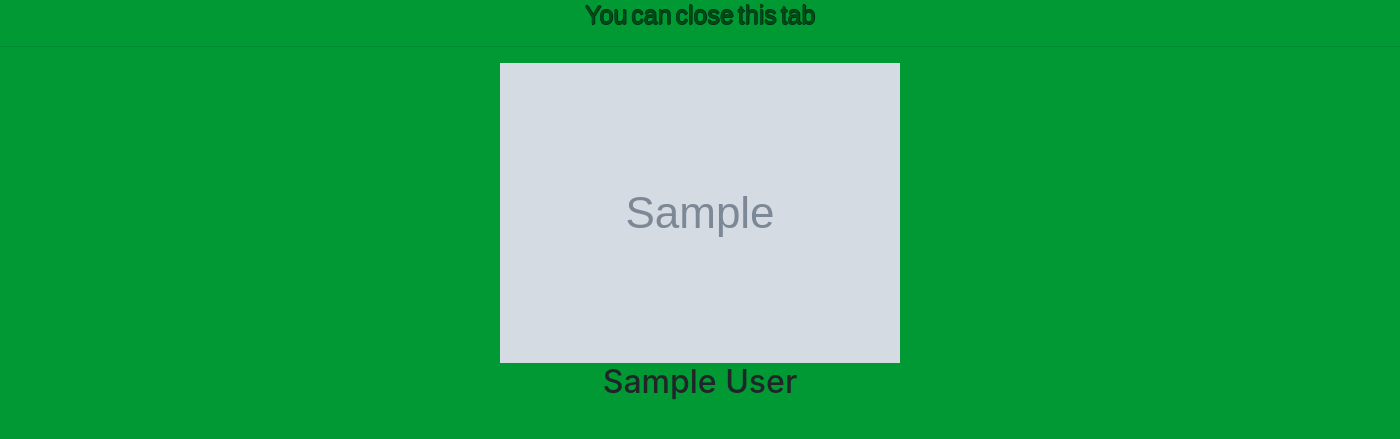
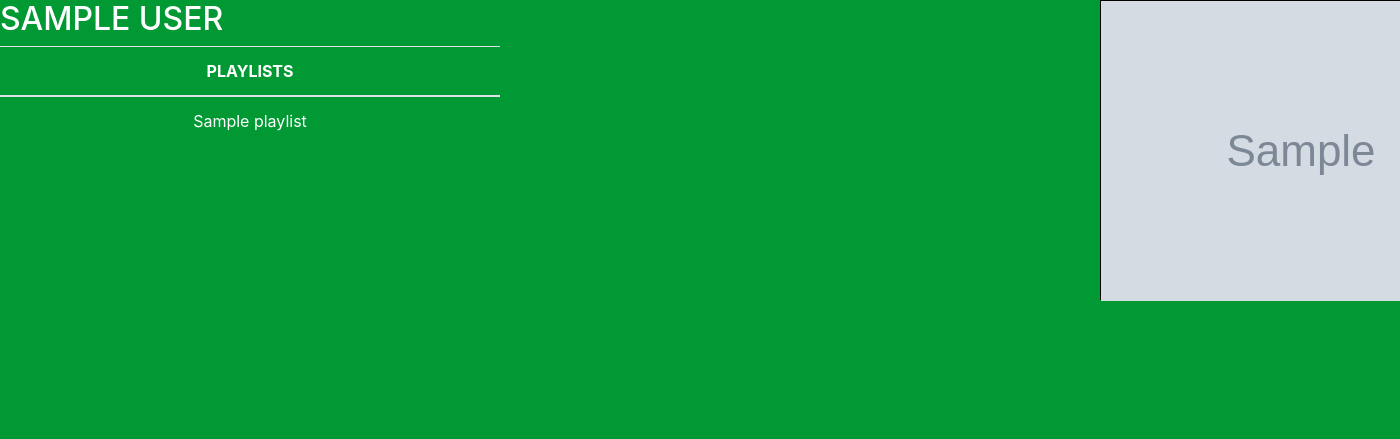
Before and after one commit to mucahitkurtlar/Spotify-Python-API, a Flask app: template templates/callback.html in a window 1400 px wide; the page is wider, and only the part inside the window is pictured. Shown: the top 439 px of that part. Run offline with Flask 2, Linux system fonts and the light colour scheme; the template is opened without the code that fills it: most values are stand-ins (such as "Sample title", 1, 10 or a date in 2020); grey boxes marked "Sample" are stand-in pictures; some libraries are stand-ins or nearby versions.

Commit message:
Add list of playlists to /callback page

```diff
--- a/app.py
+++ b/app.py
@@ -50,7 +50,29 @@
     response_json0 = response0.json()
     print("")
     print(response_json0)
-    return render_template("callback.html", json_obj = response_json0)
+
+    query1 = "https://api.spotify.com/v1/me/playlists?limit=50"
+    response1 = requests.get(
+        query1,
+        headers = {
+            "Content-Type": "application/json",
+            "Authorization": "Bearer {}".format(response_json["access_token"])
+        }
+    )
+    response_json1 = response1.json()
+    print(response.status_code)
+    #playlists = response_json["items"][]["name"]
+    playlists_items = []
+    for playlists in response_json1["items"]:
+        playlists_items.append(playlists)
+        #print(playlists)
+
+    playlists_names = []
+    for playlist in playlists_items:
+        playlists_names.append(playlist["name"])
+        print(playlist["name"])
+
+    return render_template("callback.html", json_obj = response_json0, liste = playlists_names)
 
 if __name__ == "__main__":
     app.run(debug = True)
--- a/static/style.css
+++ b/static/style.css
@@ -1,10 +1,21 @@
 h3 {
-  color: #004d1b;
+  color: white;
   font-family: sans-serif;
   font-size: 25px;
   word-spacing: -3px;
   text-align: center;
   text-shadow: -0.2px 0 #003312, 0 1px #003312, 1px 0 #003312, 0 -1px #003312;
+}
+
+h2 {
+  color: white;
+  text-transform: uppercase;
+}
+
+.table-box {
+  display: block;
+  width: 500px;
+  text-align: center;
 }
 
 body {
@@ -15,8 +26,26 @@
   margin: auto;
 }
 
+td {
+  color: white;
+}
+
+th {
+  color: white;
+  text-transform: uppercase;
+}
+
+.image {
+  width: 300px;
+  height: 300px;
+  color: black;
+  border: 1px solid black;
+  position: relative;
+  float: right;
+}
 
 .img-box {
+  float: center;
   margin: auto;
   width:256px;
   height:256px;
@@ -26,25 +55,20 @@
 
 .login-button {
   background-color: #1ed760;
-  border: 1px solid #003312;
-  color: #001a09;
+  border: 1px solid white;/*#003312*/
+  color: white;/*#001a09*/
   padding: 15px 32px;
   text-align: center;
   text-decoration: none;
   font-size: 16px;
-}
-
-.login-button {
   border-radius: 3px;
   margin: auto;
   display:block;
-}
-
-.login-button {
- transition-duration: 0.4s;
+  transition-duration: 0.4s;
 }
 
 .login-button:hover {
- background-color: #001a09; /* Green */
+ background-color: #001a09;
+ border: 1px solid #001a09;
  color: #1ed760;
 }
--- a/templates/callback.html
+++ b/templates/callback.html
@@ -9,11 +9,33 @@
   <link rel="stylesheet" type="text/css" href="{{ url_for('static', filename='style.css') }}">
 </head>
 <body>
-  <h3>You can close this tab</h3>
-  <hr>
-  <center>
+
+  <div class="image">
     <img src={{json_obj["images"][0]["url"]}} alt="User Image"/>
-    <h2>{{json_obj["display_name"]}}</h2>
-  </center>
+  </div>
+  <h2>{{json_obj["display_name"]}}</h2>
+  <div class="table-box">
+
+  <table class="table">
+    <thead>
+      <tr>
+        <th scope="col">Playlists</th>
+      </tr>
+    </thead>
+    <tbody>
+      {% for playlist in liste %}
+        <tr>
+          <td>{{playlist}}</td>
+        </tr>
+      {% endfor %}
+    </tbody>
+  </table>
+  </div>
+
+
+
+  <script src="https://code.jquery.com/jquery-3.2.1.slim.min.js" integrity="sha384-KJ3o2DKtIkvYIK3UENzmM7KCkRr/rE9/Qpg6aAZGJwFDMVNA/GpGFF93hXpG5KkN" crossorigin="anonymous"></script>
+  <script src="https://cdnjs.cloudflare.com/ajax/libs/popper.js/1.12.9/umd/popper.min.js" integrity="sha384-ApNbgh9B+Y1QKtv3Rn7W3mgPxhU9K/ScQsAP7hUibX39j7fakFPskvXusvfa0b4Q" crossorigin="anonymous"></script>
+  <script src="https://maxcdn.bootstrapcdn.com/bootstrap/4.0.0/js/bootstrap.min.js" integrity="sha384-JZR6Spejh4U02d8jOt6vLEHfe/JQGiRRSQQxSfFWpi1MquVdAyjUar5+76PVCmYl" crossorigin="anonymous"></script>
 </body>
 </html>
```
